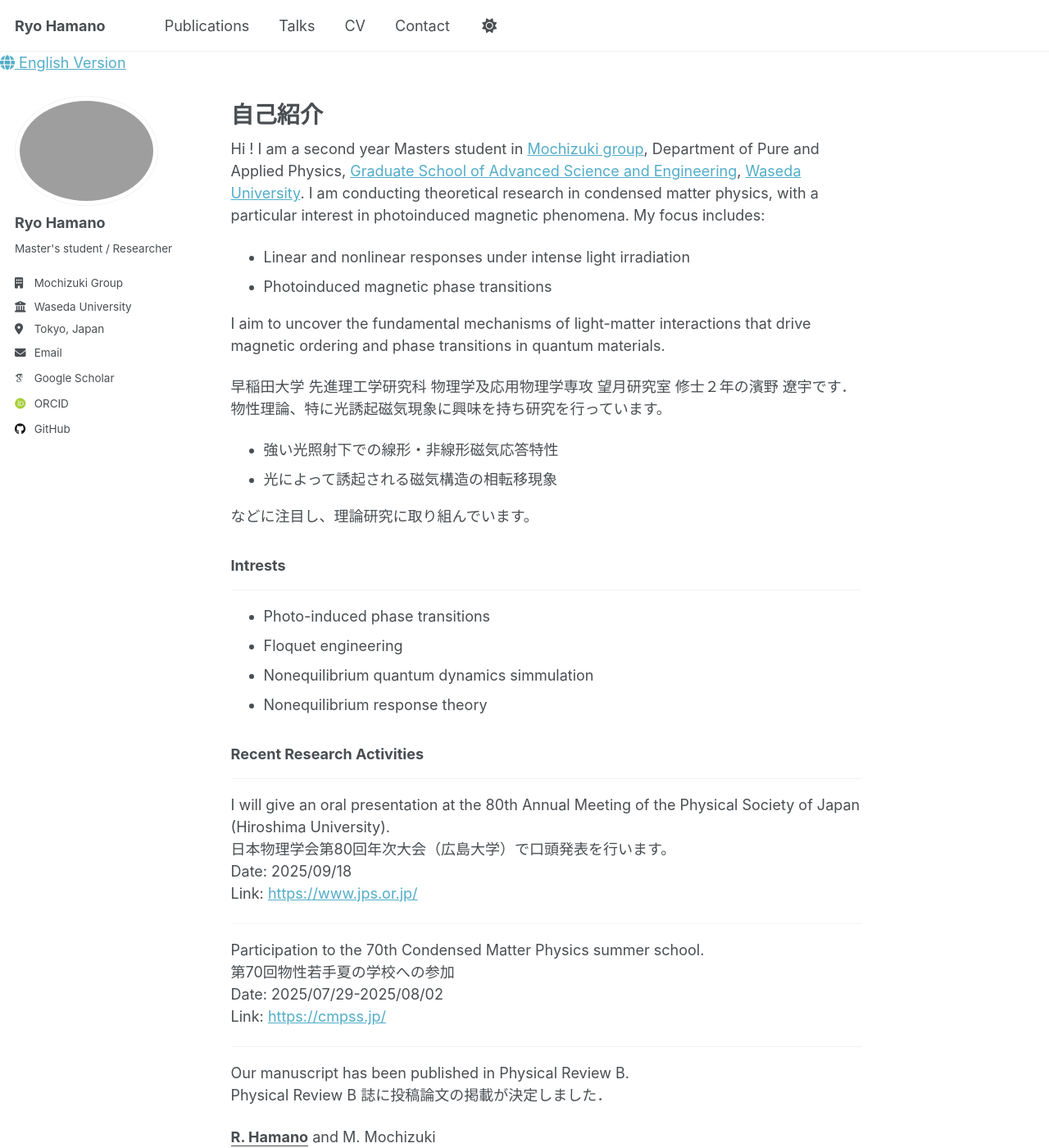
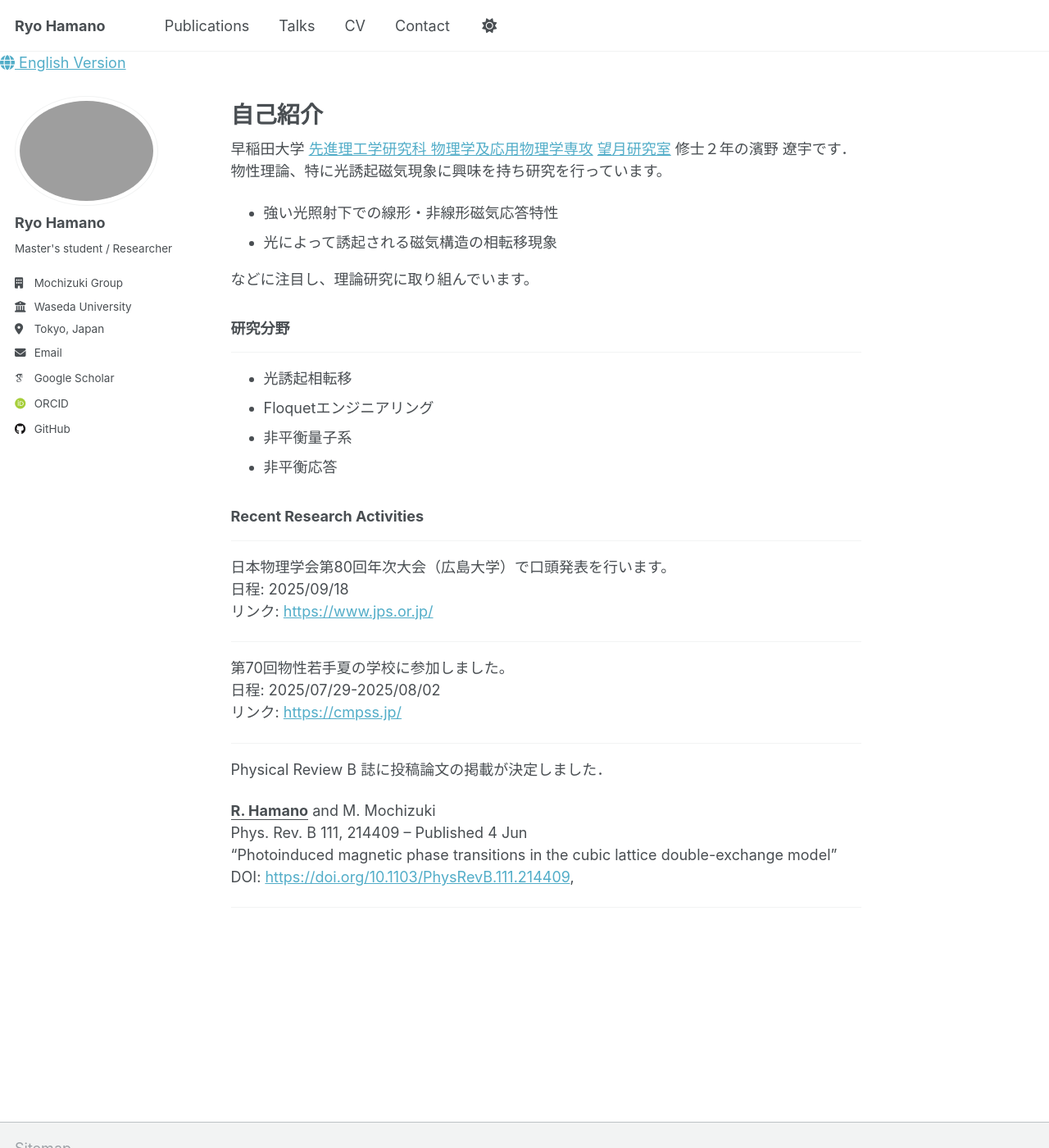
Before and after one commit to ryohamano/ryohamano.github.io, a Jekyll site: the page built from _pages/about.md, in a window 1280 px wide and 1400 px high. Shown: the whole window at 82% size. Built offline with Jekyll 4.4.1, drawn with Linux system fonts in a browser that asks for light colours; some web fonts are replaced.

Commit message:
Update about.md

```diff
--- a/_pages/about.md
+++ b/_pages/about.md
@@ -10,15 +10,7 @@ redirect_from:
   - /about.html
 ---
 
-Hi ! I am a second year Masters student in [Mochizuki group](https://mochizuki.w.waseda.jp/), Department of Pure and Applied Physics, [Graduate School of Advanced Science and Engineering](https://www.ase.sci.waseda.ac.jp/english/departments/), [Waseda University](https://www.waseda.jp/top/en/). I am conducting theoretical research in condensed matter physics, with a particular interest in photoinduced magnetic phenomena.
-My focus includes:
-
-- Linear and nonlinear responses under intense light irradiation
-- Photoinduced magnetic phase transitions
-
-I aim to uncover the fundamental mechanisms of light-matter interactions that drive magnetic ordering and phase transitions in quantum materials.
-
-早稲田大学 先進理工学研究科 物理学及応用物理学専攻 望月研究室 修士２年の濱野 遼宇です．
+早稲田大学 [先進理工学研究科 物理学及応用物理学専攻](https://www.phys.waseda.ac.jp/) [望月研究室](https://mochizuki.w.waseda.jp/) 修士２年の濱野 遼宇です．
 物性理論、特に光誘起磁気現象に興味を持ち研究を行っています。
 
 - 強い光照射下での線形・非線形磁気応答特性
@@ -26,30 +18,27 @@ I aim to uncover the fundamental mechanisms of light-matter interactions that dr
 
 などに注目し、理論研究に取り組んでいます。
 
-### Intrests
+### 研究分野
 -----
-- Photo-induced phase transitions
-- Floquet engineering
-- Nonequilibrium quantum dynamics simmulation
-- Nonequilibrium response theory
+- 光誘起相転移
+- Floquetエンジニアリング
+- 非平衡量子系
+- 非平衡応答
 
 
 ### Recent Research Activities
 
 ------
-I will give an oral presentation at the 80th Annual Meeting of the Physical Society of Japan (Hiroshima University).
 日本物理学会第80回年次大会（広島大学）で口頭発表を行います。
-Date: 2025/09/18
-Link: [https://www.jps.or.jp/](https://www.jps.or.jp/)
+日程: 2025/09/18
+リンク: [https://www.jps.or.jp/](https://www.jps.or.jp/)
 
 ------
-Participation to the 70th Condensed Matter Physics summer school.
-第70回物性若手夏の学校への参加
-Date: 2025/07/29-2025/08/02
-Link: [https://cmpss.jp/](https://cmpss.jp/)
+第70回物性若手夏の学校に参加しました。
+日程: 2025/07/29-2025/08/02
+リンク: [https://cmpss.jp/](https://cmpss.jp/)
 
 ------
-Our manuscript has been published in Physical Review B.
 Physical Review B 誌に投稿論文の掲載が決定しました．
 
 **<u>R. Hamano</u>** and M. Mochizuki
```
